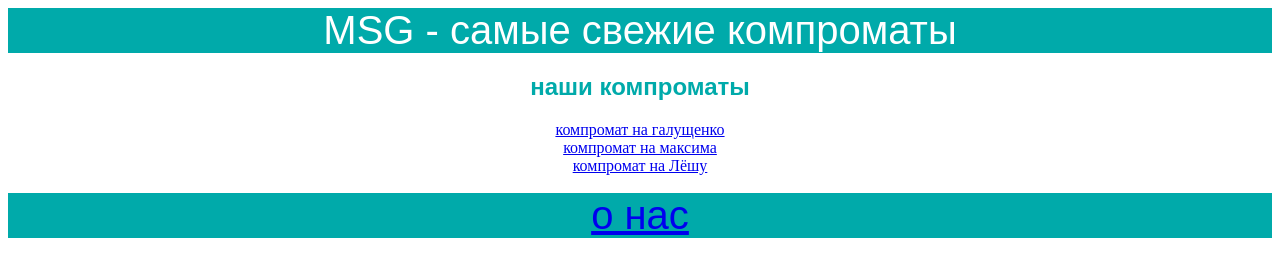
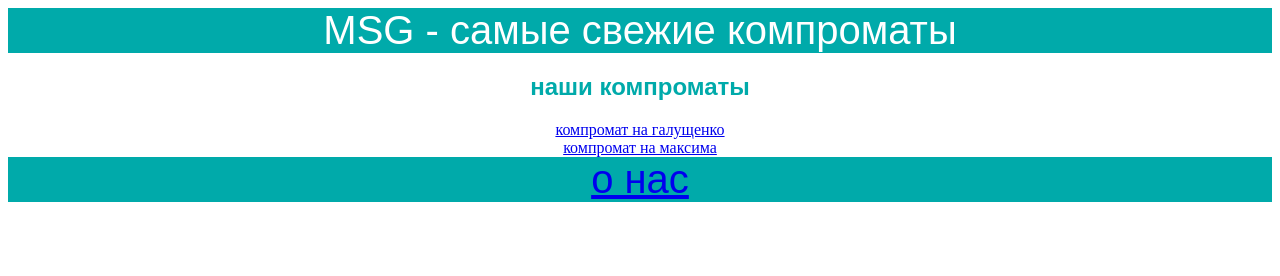
Before and after one commit to Turbidhou/MGWebs, a plain HTML site: page index.html in a window 1280 px wide. Drawn offline with Linux system fonts and the light colour scheme.

Commit message:
Update index.html

```diff
--- a/index.html
+++ b/index.html
@@ -11,7 +11,6 @@
         <h2>наши компроматы</h2>
             <a href="galushenko.html">компромат на галущенко<br/></a>
             <a href="maksis.html">компромат на максима<br/></a>
-            <a href="kompromat.html">компромат на Лёшу<br/></a><br/>
             <footer class="head"><a href="whoweare.html">о нас</a></footer>
         </div>
     </body>
```
